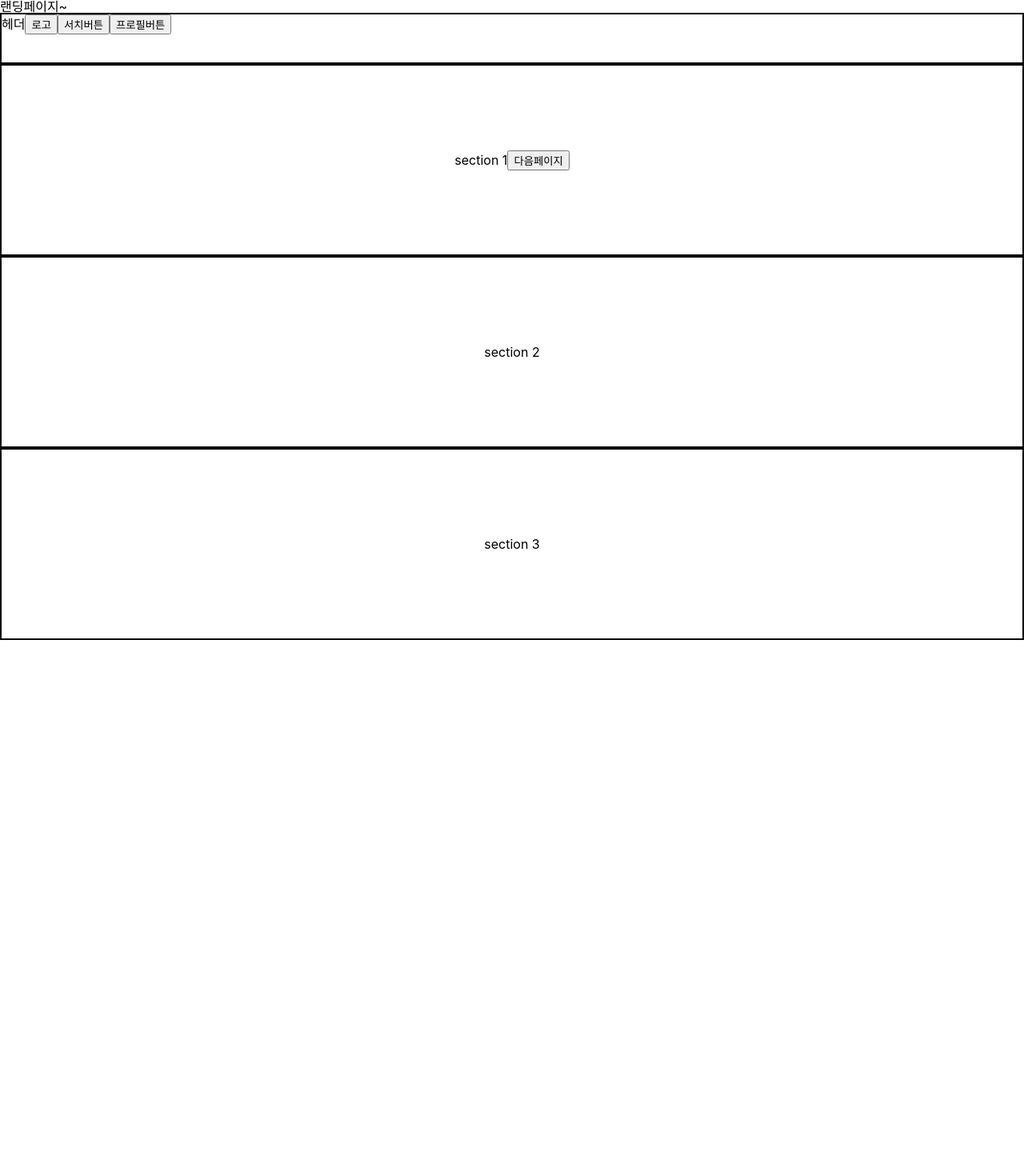
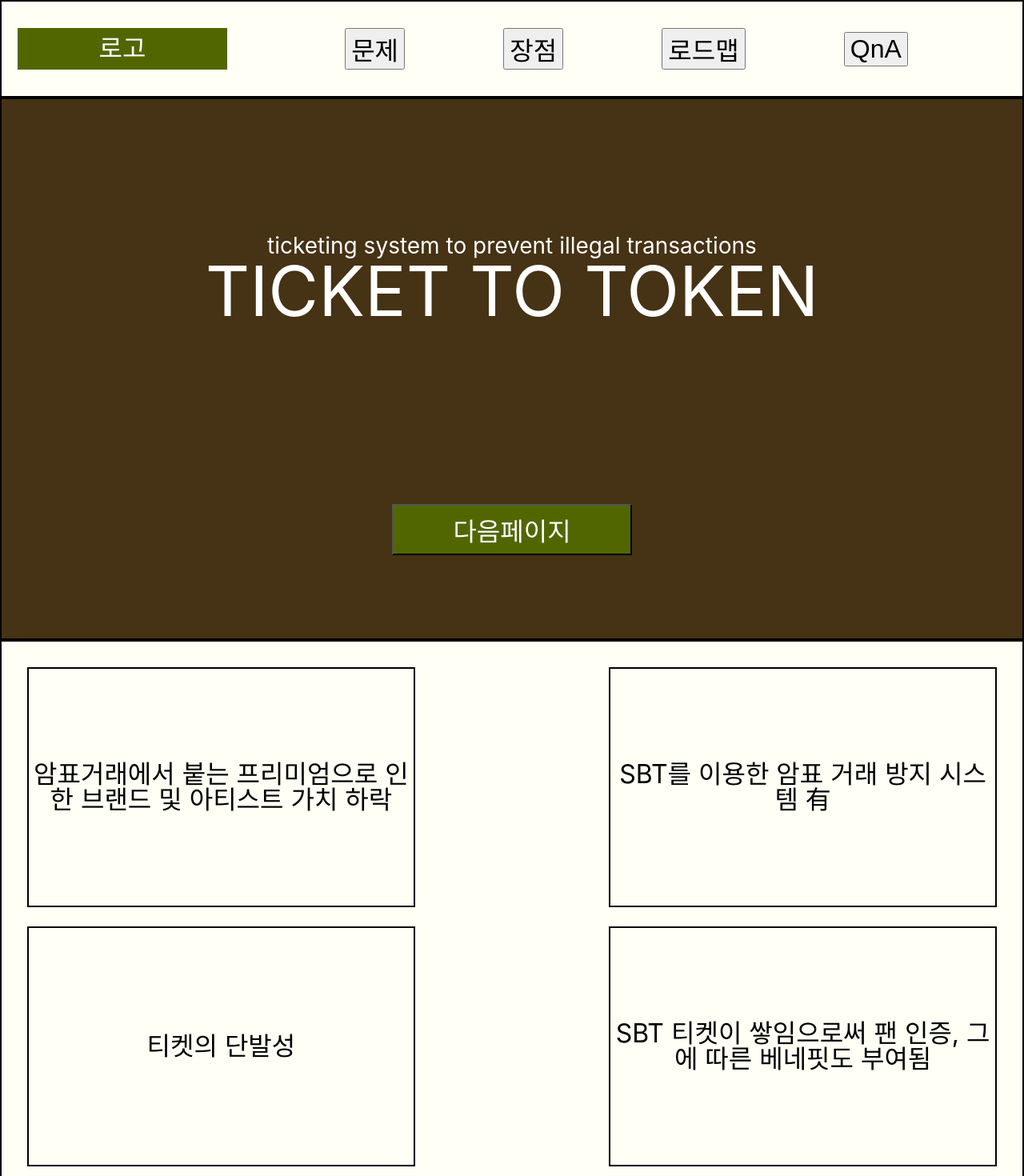
Before and after one commit to teamNFT-likelion/SBT-ticket-client, a React (Create React App) app: page / in a window 1280 px wide. Shown: the top 1470 px of the page at 80% size. Before the commit the page ends 800 px from the top, so only its background shows below. Built offline with nearby package versions, Linux system fonts and the light colour scheme.

Commit message:
feat: landingpage 앵커기능 및 박스형태 퍼블리싱

```diff
--- /dev/null
+++ b/src/components/articles/Footer.jsx
@@ -0,0 +1,22 @@
+import React from 'react';
+
+const Footer = () => {
+  return (
+    //TODO: 인라인css 리팩토링필요
+    <div
+      style={{
+        width: '100%',
+        color: 'white',
+        height: '200px',
+        fontSize: '32px',
+        padding: '20px',
+        backgroundColor: 'black',
+        marginTop: '50px',
+      }}
+    >
+      Footer
+    </div>
+  );
+};
+
+export default Footer;
--- a/src/components/articles/Header.jsx
+++ b/src/components/articles/Header.jsx
@@ -1,9 +1,10 @@
-import React from "react";
-import LinkButton from "@atoms/LinkButton";
+import React from 'react';
+import LinkButton from '@atoms/LinkButton';
 
 const Header = () => {
   return (
-		<div style={{ width: "100%", height: "64px", border: "2px solid black" }}>
+    //TODO: 인라인css 리팩토링필요
+    <div style={{ width: '100%', height: '64px', border: '2px solid black' }}>
       헤더
       <LinkButton to="/" name="로고" />
       <LinkButton to="/search" name="서치버튼" />
--- /dev/null
+++ b/src/components/atoms/Anchor.jsx
@@ -0,0 +1,8 @@
+import React, { forwardRef } from 'react';
+
+const Anchor = forwardRef((props, ref) => {
+  //TODO: 인라인css 리팩토링필요
+  return <div ref={ref} style={{ position: 'absolute', top: -122 }}></div>;
+});
+
+export default Anchor;
--- a/src/components/atoms/LinkButton.jsx
+++ b/src/components/atoms/LinkButton.jsx
@@ -1,12 +1,23 @@
-import React from "react";
-import { Link } from "react-router-dom";
+import React from 'react';
+import { Link } from 'react-router-dom';
 
-const LinkButton = ({ to = "/", name = "홈으러" }) => {
-	return (
-		<Link to={to}>
-			<button>{name}</button>
-		</Link>
-	);
+const LinkButton = ({ to = '/', name = '홈으러' }) => {
+  return (
+    //TODO: 인라인css 리팩토링필요
+    <Link to={to}>
+      <button
+        style={{
+          backgroundColor: '#526600',
+          color: 'white',
+          width: '300px',
+          height: '64px',
+          fontSize: '32px',
+        }}
+      >
+        {name}
+      </button>
+    </Link>
+  );
 };
 
 export default LinkButton;
--- a/src/components/pages/MainPage.jsx
+++ b/src/components/pages/MainPage.jsx
@@ -1,48 +1,67 @@
-import React from 'react';
-import LinkButton from '@atoms/LinkButton';
-import Header from '@articles/Header';
-import { TempWrapper } from '@components/atoms/Wrapper.style';
+import React, { useRef } from 'react';
+import styled from 'styled-components';
+import HeroArea from './main/HeroArea';
+import MainHeader from './main/MainHeader';
+import GoalArea from './main/GoalArea';
+import FAQArea from './main/FAQArea';
+import Footer from '@articles/Footer';
+import Anchor from '@atoms/Anchor';
+
+const TempBox = styled('div')`
+  border: 2px solid black;
+  padding: 32px;
+  display: flex;
+  gap: 24px;
+  flex-direction: column;
+  height: 500px;
+  font-size: 32px;
+  max-width: 1350px;
+  width: 100%;
+  position: relative;
+`;
 
 const MainPage = () => {
+  const goalRef = useRef(null);
+  const benefitRef = useRef(null);
+  const roadmapRef = useRef(null);
+  const faqRef = useRef(null);
+
+  const handleScrollByRef = (e) => {
+    const clickedValue = e.target.value;
+
+    let targetRef;
+    if (clickedValue === 'goal') targetRef = goalRef.current;
+    if (clickedValue === 'benefit') targetRef = benefitRef.current;
+    if (clickedValue === 'roadmap') targetRef = roadmapRef.current;
+    if (clickedValue === 'faq') targetRef = faqRef.current;
+
+    if (targetRef) targetRef.scrollIntoView({ behavior: 'smooth' });
+  };
+
   return (
-    <TempWrapper>
-      <div>랜딩페이지~</div>
-      <Header />
+    //TODO: 인라인css 리팩토링필요
     <div
       style={{
-          flex: 1,
+        backgroundColor: '#FFFFF6',
         display: 'flex',
-          justifyContent: 'center',
+        flexDirection: 'column',
         alignItems: 'center',
-          border: '2px solid black',
       }}
     >
-        section 1
-        <LinkButton to="/list" name="다음페이지" />
+      <MainHeader onNavClick={handleScrollByRef} />
+      <HeroArea />
+      <GoalArea ref={goalRef} />
+      <TempBox>
+        <Anchor ref={benefitRef} />
+        Features and BeneFits
+      </TempBox>
+      <TempBox>
+        <Anchor ref={roadmapRef} />
+        Road map
+      </TempBox>
+      <FAQArea ref={faqRef} />
+      <Footer />
     </div>
-      <div
-        style={{
-          flex: 1,
-          display: 'flex',
-          justifyContent: 'center',
-          alignItems: 'center',
-          border: '2px solid black',
-        }}
-      >
-        section 2
-      </div>
-      <div
-        style={{
-          flex: 1,
-          display: 'flex',
-          justifyContent: 'center',
-          alignItems: 'center',
-          border: '2px solid black',
-        }}
-      >
-        section 3
-      </div>
-    </TempWrapper>
   );
 };
 
--- /dev/null
+++ b/src/components/pages/main/FAQArea.jsx
@@ -0,0 +1,43 @@
+import React, { forwardRef } from 'react';
+import styled from 'styled-components';
+import CardByToggle from '@articles/CardByToggle';
+import Anchor from '../../atoms/Anchor';
+
+const Container = styled('div')`
+  position: relative;
+  border: 2px solid black;
+  padding: 32px;
+  display: flex;
+  gap: 24px;
+  flex-direction: column;
+  width: 100%;
+  max-width: 1350px;
+`;
+
+const FAQArea = forwardRef((props, ref) => {
+  return (
+    <Container>
+      <Anchor ref={ref} />
+      <span style={{ fontSize: '32px' }}>FREQUENTLY ASKED QUESTIONS</span>
+      <CardByToggle
+        initialOpen
+        title="Lorem ipsum dolor sit amet consectetur adipisicing elit. Animi, alias!"
+        text="Lorem ipsum dolor sit amet consectetur adipisicing elit. Blanditiis cupiditate pariatur itaque nostrum, repudiandae omnis a eum nobis fugiat delectus eveniet nihil eos assumenda, ut, hic dicta atque accusamus reprehenderit."
+      />
+      <CardByToggle
+        title="Lorem ipsum dolor sit amet consectetur adipisicing elit. Animi, alias!"
+        text="Lorem ipsum dolor sit amet consectetur adipisicing elit. Blanditiis cupiditate pariatur itaque nostrum, repudiait."
+      />
+      <CardByToggle
+        title="Lorem ipsum dolor sit amet consectetur adipisicing elit. Animi, alias!"
+        text="Lorem ipnderit."
+      />
+      <CardByToggle
+        title="Lorem ipsum dolor sit amet consectetur adipisicing elit. Animi, alias!"
+        text="Lorem ipsum dolor sit amet consectetur adipisicing elit. Blanditiis cupiditate pariatur itaque nostrum, repudiandae omnis a eum nobis fugiat delectus eveniet nihil eos assumenda, ut, hic dicta atque accusamus reprehenderit Lorem ipsum dolor sit amet consectetur adipisicing elit. Blanditiis cupiditate pariatur itaque nostrum, repudiait."
+      />
+    </Container>
+  );
+});
+
+export default FAQArea;
--- /dev/null
+++ b/src/components/pages/main/GoalArea.jsx
@@ -0,0 +1,60 @@
+import React, { forwardRef } from 'react';
+import styled from 'styled-components';
+import Anchor from '../../atoms/Anchor';
+
+const Container = styled('div')`
+  border: 2px solid black;
+  padding: 32px;
+  display: flex;
+  gap: 24px;
+  flex-direction: column;
+  max-width: 1350px;
+  position: relative;
+`;
+
+const TempBox = styled('div')`
+  border: 2px solid black;
+  height: 300px;
+  width: 40%;
+  font-size: 32px;
+  display: flex;
+  justify-content: center;
+  align-items: center;
+  text-align: center;
+  transition: 0.5s;
+
+  &:hover {
+    transform: scale(1.03);
+    box-shadow: 0px 0px 15px rgb(0 0 0 / 7%);
+  }
+`;
+
+const GoalArea = forwardRef((props, ref) => {
+  return (
+    //TODO: 인라인css 리팩토링필요
+    <Container>
+      <Anchor ref={ref} />
+      <div
+        className="hover-test"
+        style={{ display: 'flex', justifyContent: 'space-between' }}
+      >
+        <TempBox>
+          암표거래에서 붙는 프리미엄으로 인한 브랜드 및 아티스트 가치 하락
+        </TempBox>
+        <TempBox>SBT를 이용한 암표 거래 방지 시스템 有</TempBox>
+      </div>
+      <div style={{ display: 'flex', justifyContent: 'space-between' }}>
+        <TempBox>티켓의 단발성</TempBox>
+        <TempBox>
+          SBT 티켓이 쌓임으로써 팬 인증, 그에 따른 베네핏도 부여됨
+        </TempBox>
+      </div>
+      <div style={{ display: 'flex', justifyContent: 'space-between' }}>
+        <TempBox>티켓 위변조 및 매크로 방지</TempBox>
+        <TempBox>디지털 티켓 QR로 발행, 유효기간 짧고 위변조 어려움</TempBox>
+      </div>
+    </Container>
+  );
+});
+
+export default GoalArea;
--- /dev/null
+++ b/src/components/pages/main/HeroArea.jsx
@@ -0,0 +1,46 @@
+import React from 'react';
+import LinkButton from '@atoms/LinkButton';
+
+const HeroArea = () => {
+  return (
+    //TODO: 인라인css 리팩토링필요
+    <div
+      style={{
+        width: '100%',
+        height: 'calc(100vh - 122px)',
+        border: '2px solid black',
+        backgroundColor: '#463214',
+        display: 'grid',
+        gridTemplateRows: 'repeat(4,1fr)',
+        flexDirection: 'column',
+        justifyContent: 'center',
+        marginTop: '122px',
+      }}
+    >
+      <div
+        style={{
+          gridRow: 2,
+          display: 'flex',
+          alignItems: 'center',
+          flexDirection: 'column',
+        }}
+      >
+        <div style={{ color: 'white', fontSize: '28px' }}>
+          ticketing system to prevent illegal transactions
+        </div>
+        <div style={{ color: 'white', fontSize: '86px' }}>TICKET TO TOKEN</div>
+      </div>
+      <div
+        style={{
+          gridRow: 4,
+          display: 'flex',
+          justifyContent: 'center',
+        }}
+      >
+        <LinkButton to="/list" name="다음페이지" />
+      </div>
+    </div>
+  );
+};
+
+export default HeroArea;
--- /dev/null
+++ b/src/components/pages/main/MainHeader.jsx
@@ -0,0 +1,71 @@
+import React from 'react';
+
+const MainHeader = ({ onNavClick }) => {
+  return (
+    //TODO: 인라인css 리팩토링필요
+    <div
+      style={{
+        //TODO: headerHeight 변수화 필요
+        height: '122px',
+        width: '100%',
+        border: '2px solid black',
+        alignItems: 'center',
+        display: 'flex',
+        padding: '0 20px',
+        position: 'fixed',
+        top: 0,
+        backgroundColor: '#FFFFF6',
+        zIndex: 999,
+      }}
+    >
+      <div
+        style={{
+          minWidth: '262px',
+          height: '52px',
+          backgroundColor: '#526600',
+          display: 'flex',
+          alignItems: 'center',
+          justifyContent: 'center',
+          color: 'white',
+          fontSize: '32px',
+        }}
+      >
+        로고
+      </div>
+      <div
+        style={{
+          display: 'flex',
+          alignItems: 'center',
+          justifyContent: 'space-evenly',
+          width: '100%',
+          height: '100%',
+          marginLeft: '24px',
+          fontSize: '32px',
+        }}
+      >
+        <button style={{ fontSize: '32px' }} onClick={onNavClick} value="goal">
+          문제
+        </button>
+        <button
+          style={{ fontSize: '32px' }}
+          onClick={onNavClick}
+          value="benefit"
+        >
+          장점
+        </button>
+        <button
+          style={{ fontSize: '32px' }}
+          onClick={onNavClick}
+          value="roadmap"
+        >
+          로드맵
+        </button>
+        <button style={{ fontSize: '32px' }} onClick={onNavClick} value="faq">
+          QnA
+        </button>
+      </div>
+    </div>
+  );
+};
+
+export default MainHeader;
```
Also changed, not shown: src/components/articles/CardByToggle.jsx (added, +27 -0 lines). Lines whose indentation alone changed are shown as unchanged.
